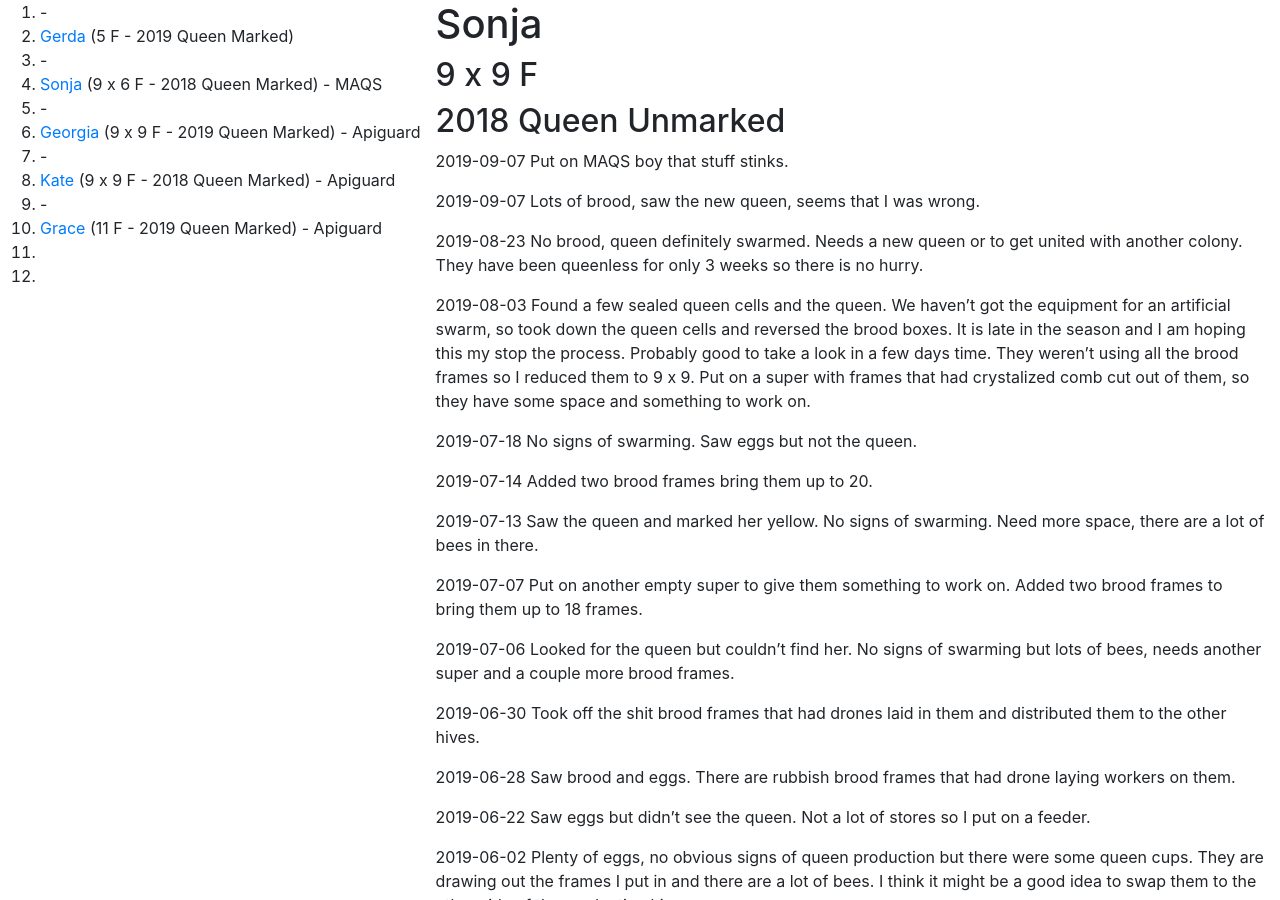
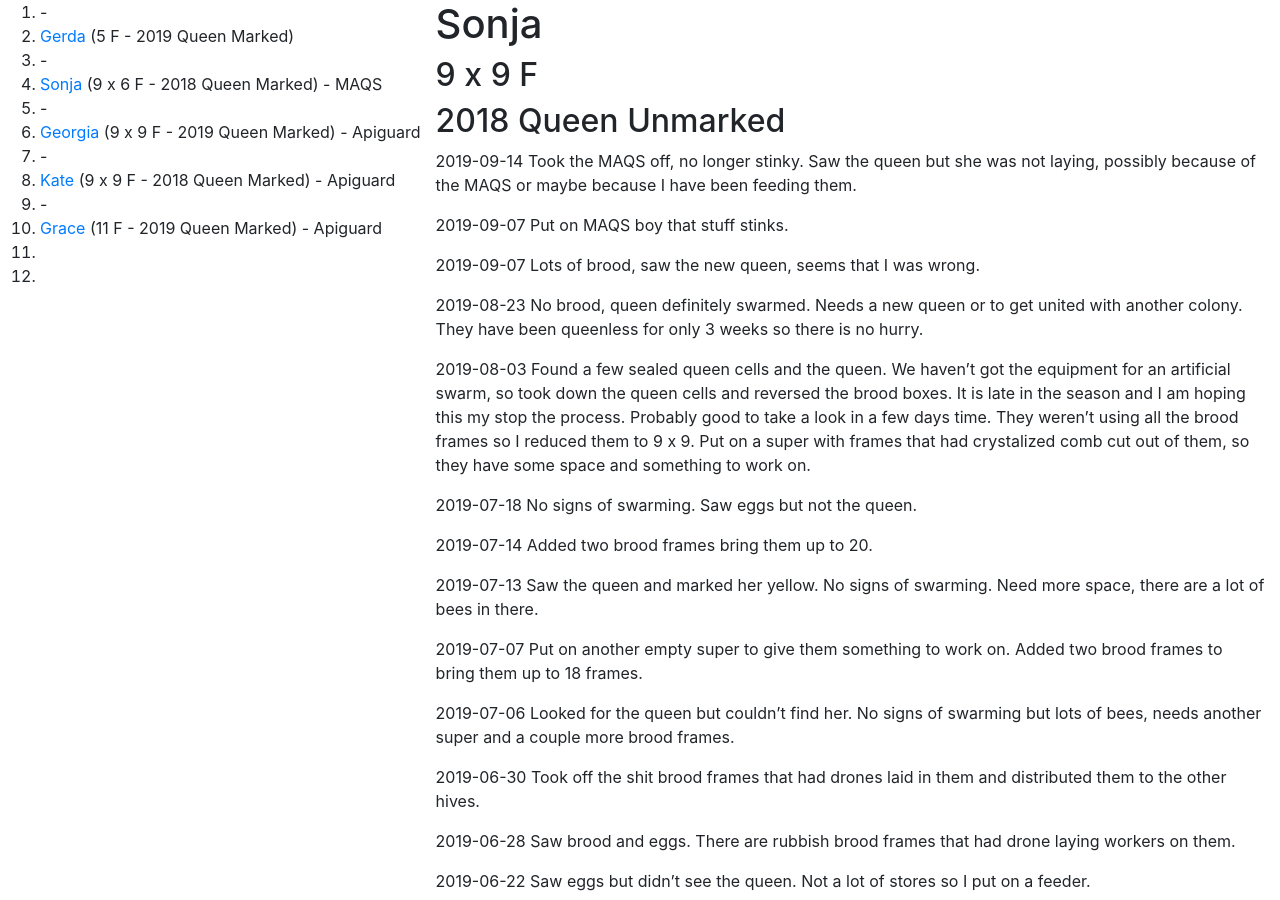
Before and after one commit to joejcollins/rhapsody-angel, a Jekyll site: the page built from queens/sonja.md, in a window 1280 px wide and 900 px high. Built offline with Jekyll 4.4.1, drawn with Linux system fonts in a browser that asks for light colours; our own code applies the rules of GitHub Pages for plain Markdown files.

Commit message:
Removed the MAQS

```diff
--- a/queens/sonja.md
+++ b/queens/sonja.md
@@ -1,6 +1,8 @@
 # Sonja
 ## 9 x 9 F
 ## 2018 Queen Unmarked
+
+2019-09-14 Took the MAQS off, no longer stinky.  Saw the queen but she was not laying, possibly because of the MAQS or maybe because I have been feeding them.
 
 2019-09-07 Put on MAQS boy that stuff stinks.
 
```
Also changed, not shown: queens/gerda.md (+2 -0 lines).
